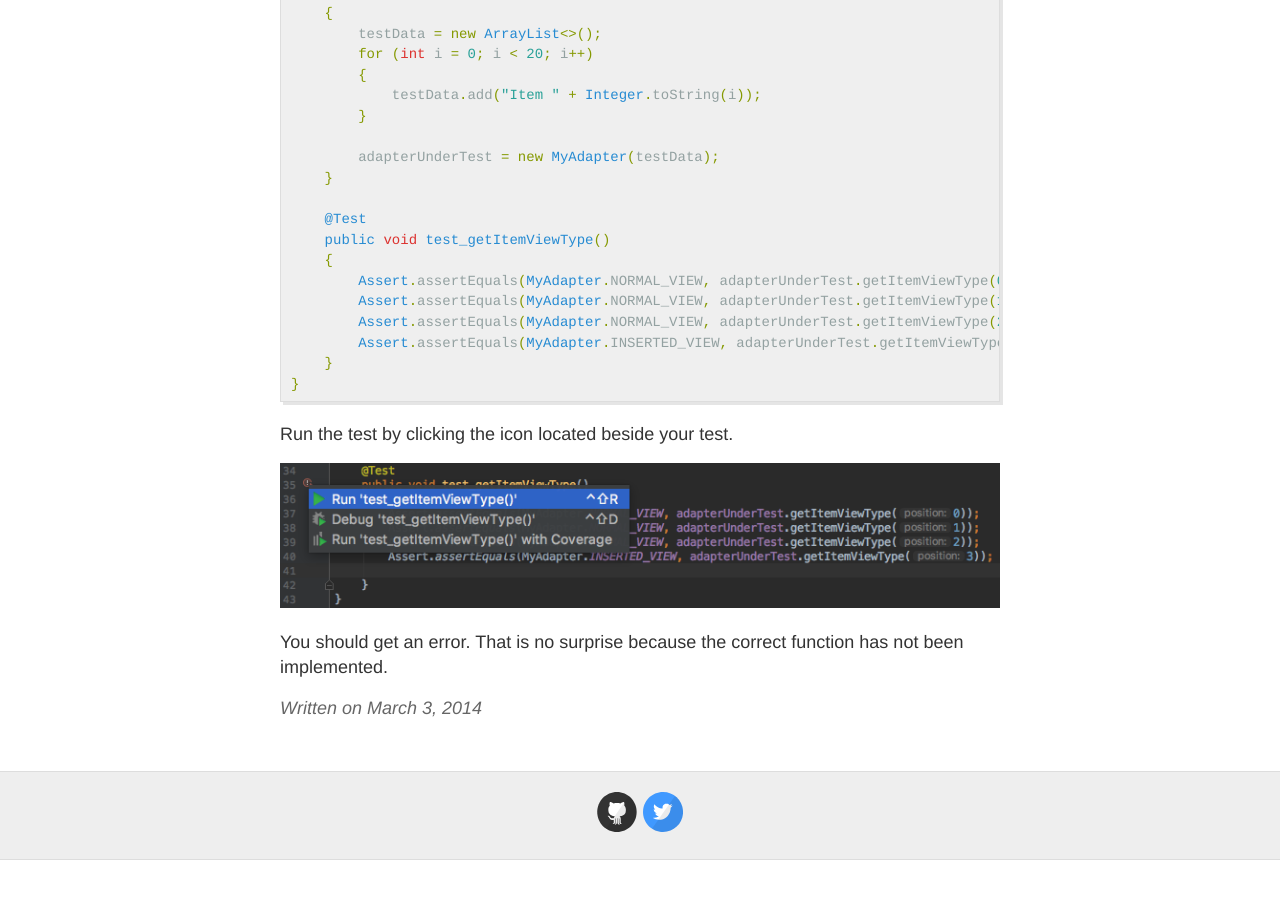
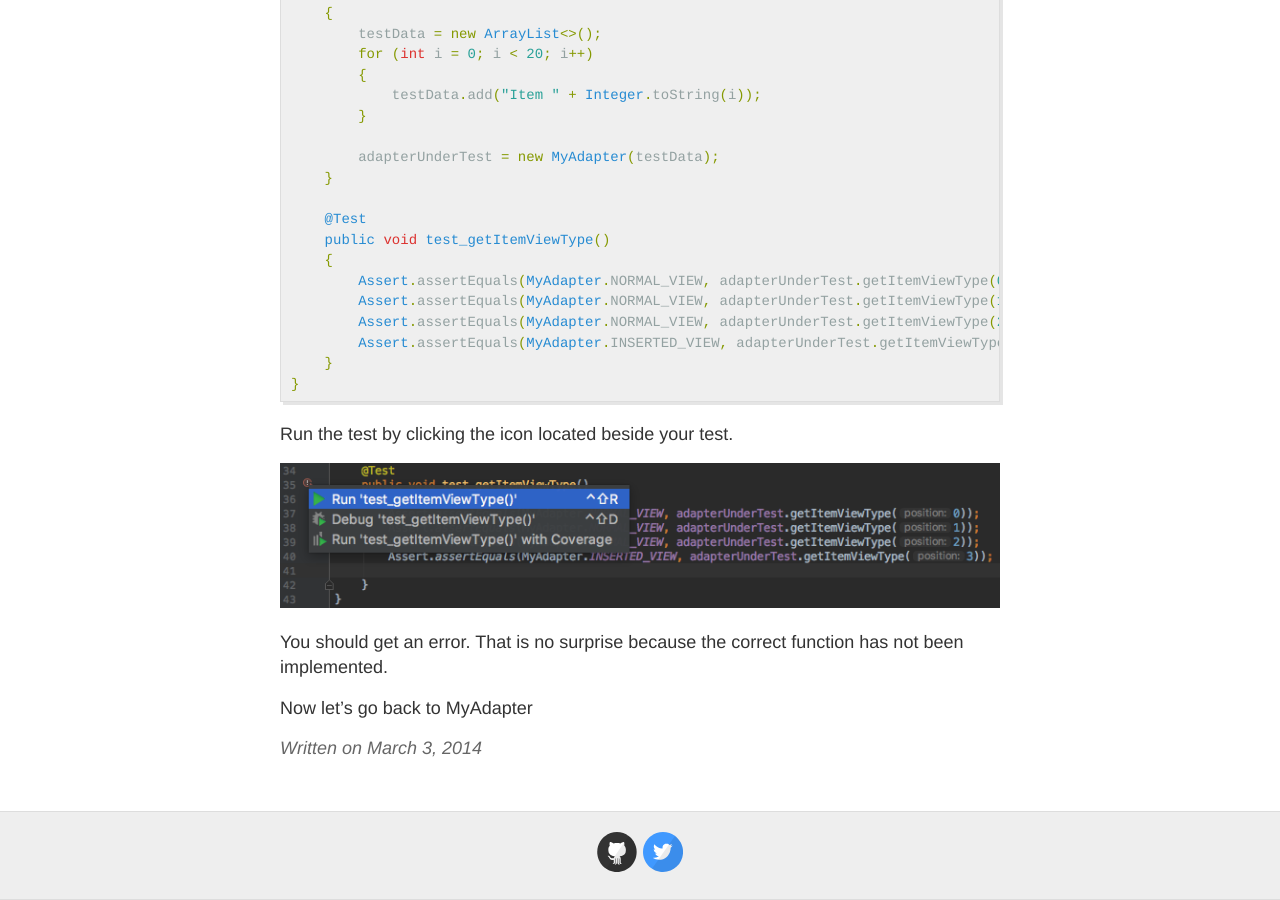
Before and after one commit to teoboonkeat/teoboonkeat.github.io, a Jekyll site: the page built from _posts/2014-3-3-Hello-World.md, in a window 1280 px wide and 900 px high, scrolled down 6577 px. Built offline with Jekyll 4.4.1, drawn with Linux system fonts in a browser that asks for light colours; before the commit the page ends 7437 px from its top, so only the background shows below that.

Commit message:
Update 2014-3-3-Hello-World.md

```diff
--- a/_posts/2014-3-3-Hello-World.md
+++ b/_posts/2014-3-3-Hello-World.md
@@ -258,3 +258,5 @@ Run the test by clicking the icon located beside your test.
 ![ScreenShot_runTest.png]({{site.baseurl}}/images/ScreenShot_runTest.png)
 
 You should get an error. That is no surprise because the correct function has not been implemented.
+
+Now let's go back to MyAdapter
```
